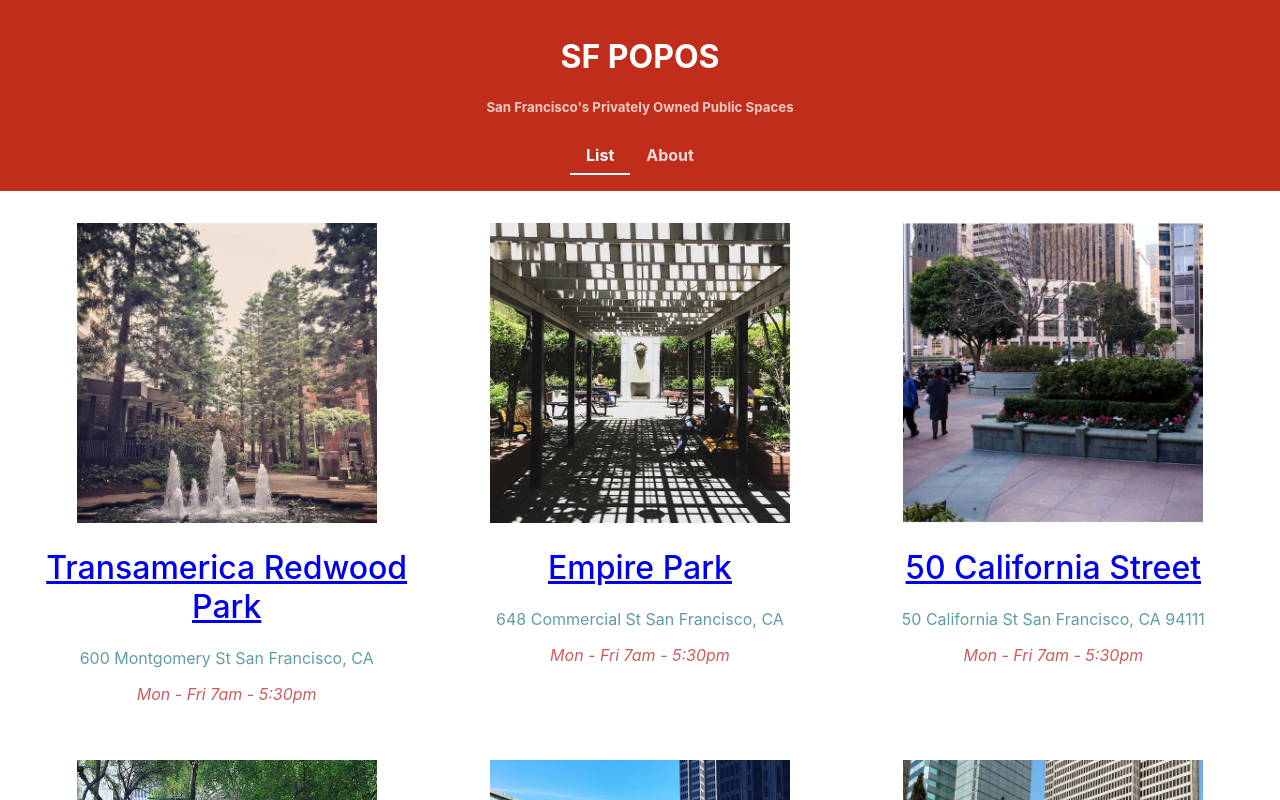
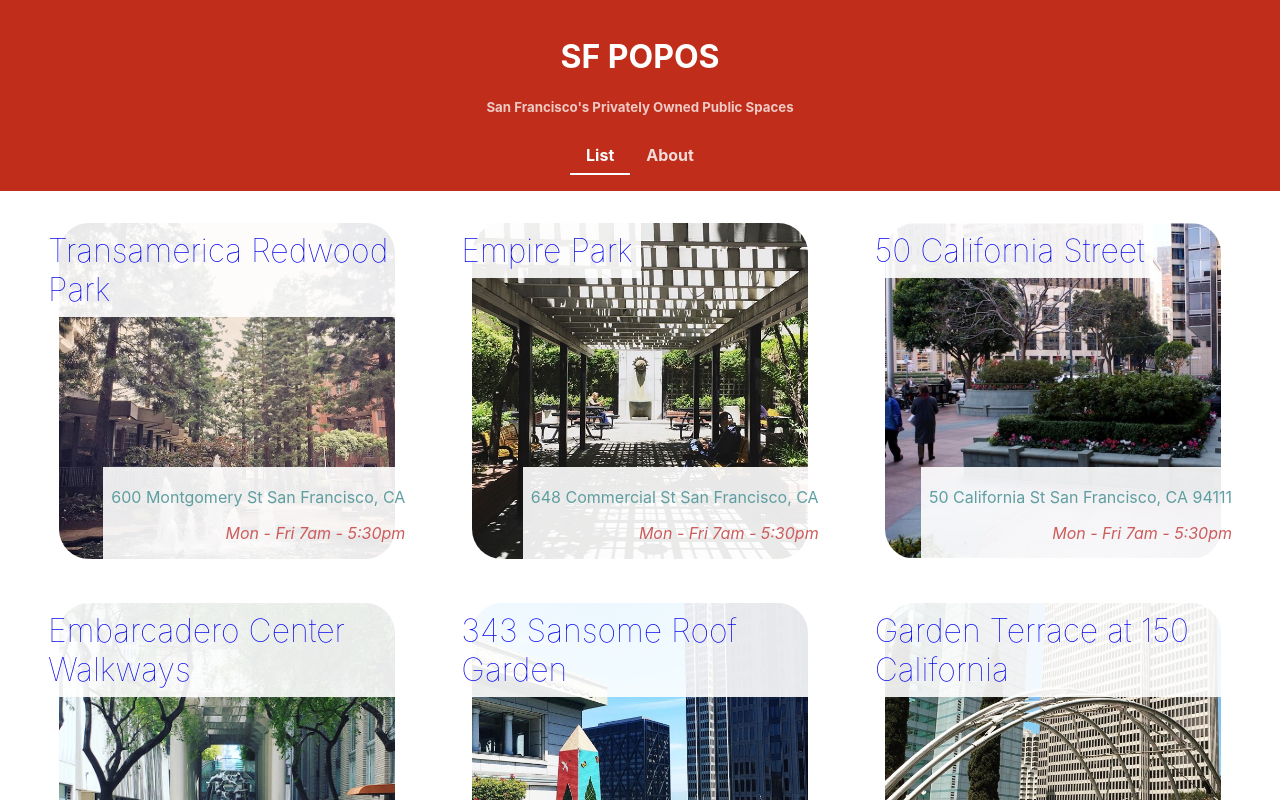
Before and after one commit to diyarkudrat/few1.2_react_app, a React (Create React App) app: page / in a window 1280 px wide. Shown: the top 800 px of the page. Built offline with nearby package versions, Linux system fonts and the light colour scheme.

Commit message:
added styling to list page

```diff
--- a/src/components/POPOSSpace.js
+++ b/src/components/POPOSSpace.js
@@ -6,11 +6,9 @@ function POPOSSpace(props) {
     const { name, image, address, hours, id } = props;
     return (
         <div className="POPOSSpace">
-            <Link to={`/details/${id}`}>
-              <img src={`${process.env.PUBLIC_URL}images/${image}`} width="300" height="300" alt="Hello" />
-            </Link>
-            <h1><Link to={`/details/${id}`}>{name}</Link></h1>
-            <div className="space-info">
+              <Link className="POPOSSpace" to={`/details/${id}`}><img src={`${process.env.PUBLIC_URL}images/${image}`} width="300" height="300" alt="Hello" /></Link>
+              <Link className="POPOSSpace-title" to={`/details/${id}`}><h1>{name}</h1></Link>
+            <div className="POPOSSpace-info">
                 <p className="space-address">{address}</p>
                 <p className="space-hours">{hours}</p>
             </div>
--- a/src/styles/POPOSList.css
+++ b/src/styles/POPOSList.css
@@ -5,3 +5,15 @@
     grid-template-columns: 1fr 1fr 1fr;
     grid-gap: 40px;
 }
+
+@media only screen and (max-width: 960px) {
+    .POPOSList {
+        grid-template-columns: 1fr 1fr;
+    }
+}
+
+@media only screen and (max-width: 700px) {
+    .POPOSList {
+        grid-template-columns: 1fr;
+    }
+}
--- a/src/styles/POPOSSpace.css
+++ b/src/styles/POPOSSpace.css
@@ -1,6 +1,7 @@
 .POPOSSpace {
     width: 100%;
     text-align: center;
+    position: relative;
 }
 
 .POPOSSpace > img {
@@ -14,12 +15,31 @@
     width: 100%;
 }
 
-.POPOSSpace > h1 {
-    font-weight: 500;
+.POPOSSpace .POPOSSpace-title {
+    display: block;
+    position: absolute;
+    top: 0;
+    left: 0;
+    text-decoration: none;
 }
 
-.space-info {
+.POPOSSpace h1 {
+    margin: 0;
+    font-weight: lighter;
+    background-color: rgba(255, 255, 255, 0.9);
+    padding: 0.5rem;
+    text-align: left;
+}
+
+.POPOSSpace .POPOSSpace-info {
     font-size: 16px;
+    position: absolute;
+    right: 0;
+    bottom: 0;
+    text-align: right;
+    display: inline-block;
+    padding: 0.25em 0.5em;
+    background-color: rgba(255, 255, 255, 0.9);
 }
 
 .space-address {
```
